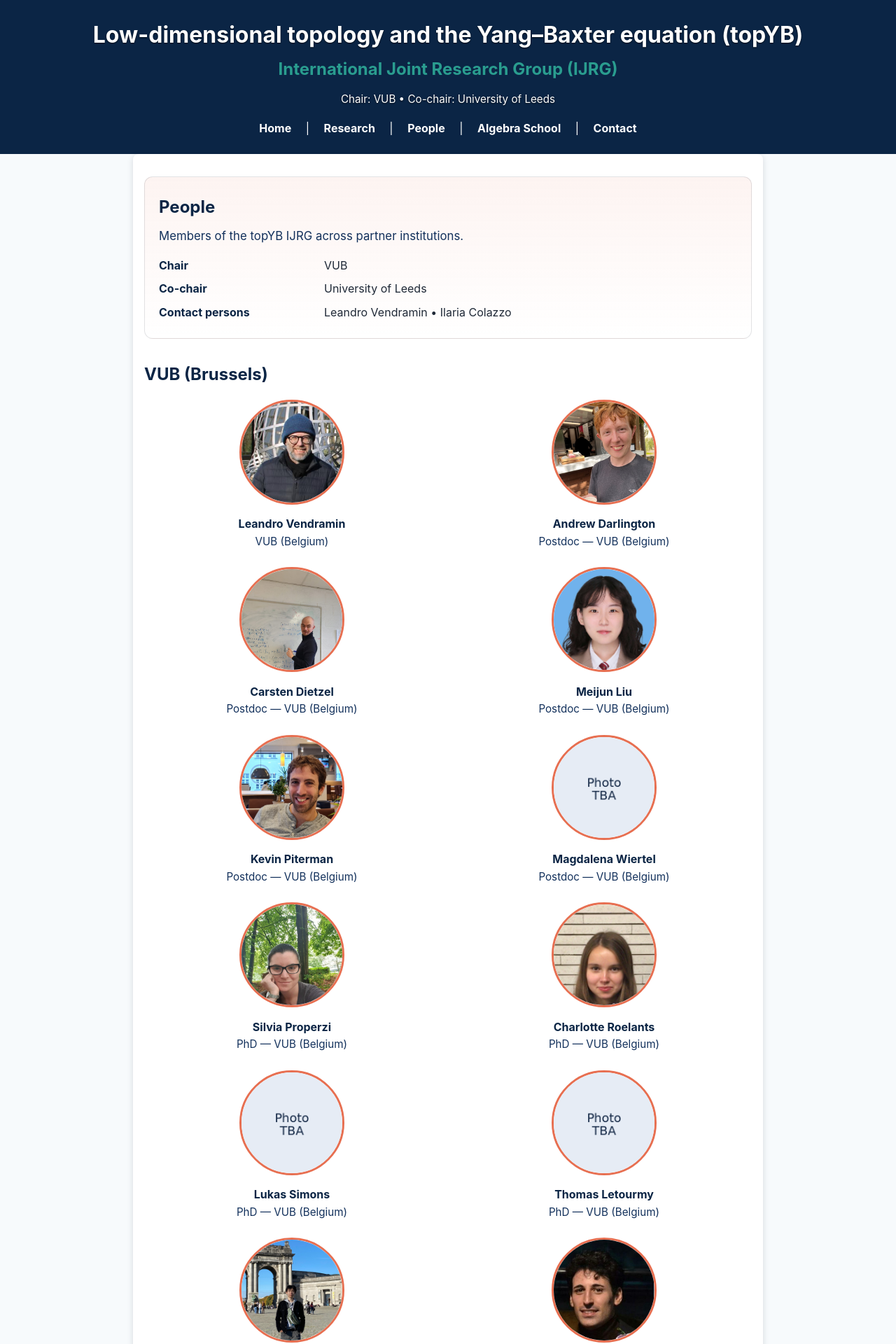
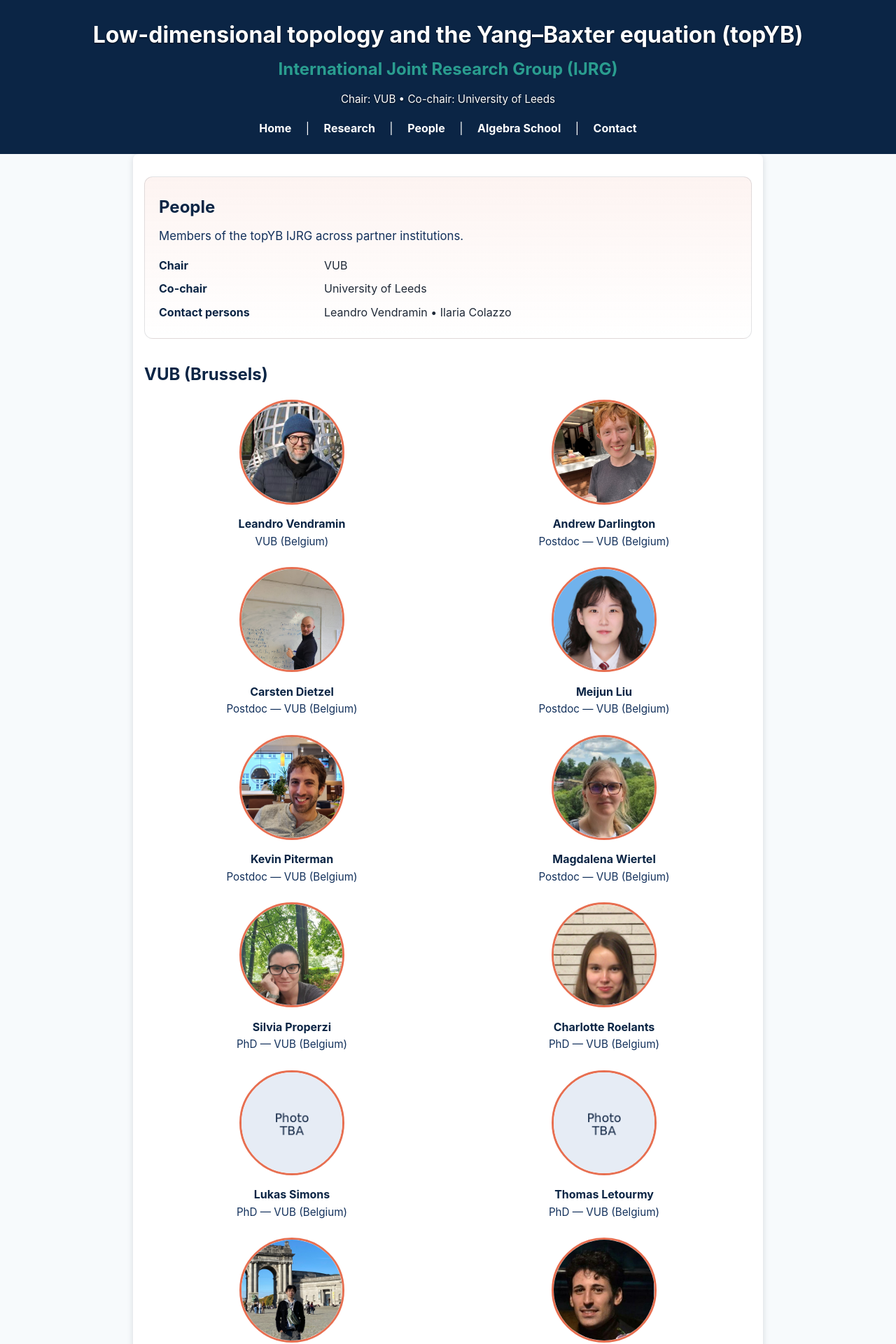
Before and after one commit to VubLeedsTopYB/VubLeedsTopYB.github.io, a Jekyll site: the page built from people.md, in a window 1280 px wide. Shown: the top 1920 px of the page at 70% size. Built offline with Jekyll 4.4.1, drawn with Linux system fonts in a browser that asks for light colours.

Commit message:
New photo

```diff
--- a/people.md
+++ b/people.md
@@ -45,7 +45,7 @@
       <div class="speaker-affiliation">Postdoc — VUB (Belgium)</div>
   </div>
     <div class="speaker">
-      <img src="img/placeholder.png" alt="Magdalena Wiertel" />
+      <img src="img/magdalena.jpg" alt="Magdalena Wiertel" />
       <div class="speaker-name">Magdalena Wiertel</div>
       <div class="speaker-affiliation">Postdoc — VUB (Belgium)</div>
     </div>
```
Also changed, not shown: img/magdalena.jpg (added).
